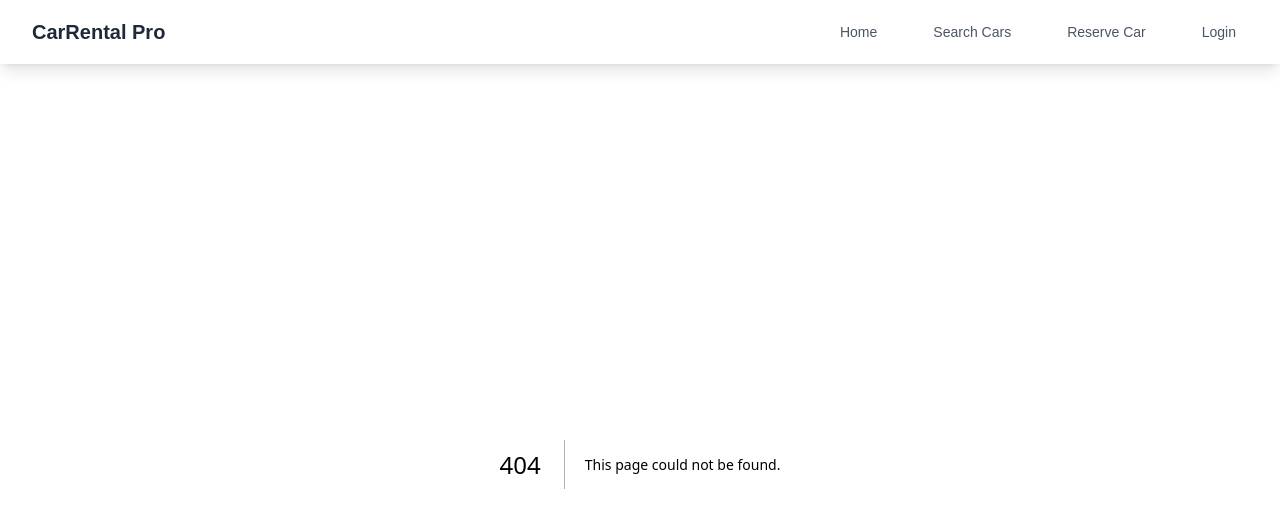
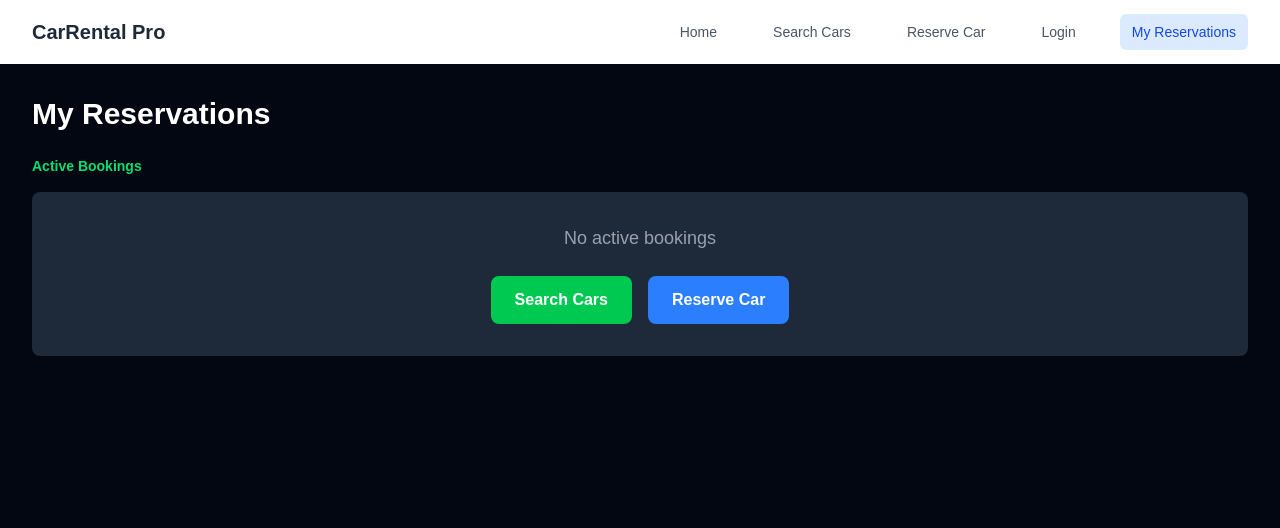
Before and after one commit to xrjvn/cp317a-group25-carrentalsystem, a Next.js app in the folder app/: page /reservations in a window 1280 px wide. Before the commit this address had no page. Shown: the top 528 px of the page. Built offline with nearby package versions, Linux system fonts and the light colour scheme.

Commit message:
Add reservations page with mock data and navigation updates

```diff
--- a/app/src/app/components/Navigation.tsx
+++ b/app/src/app/components/Navigation.tsx
@@ -11,6 +11,7 @@ export default function Navigation() {
     { href: '/search', label: 'Search Cars' },
     { href: '/reserve', label: 'Reserve Car' },
     { href: '/login', label: 'Login' },
+    { href: '/reservations', label: 'My Reservations' },
   ];
 
   return (
--- /dev/null
+++ b/app/src/app/data/mockReservations.ts
@@ -0,0 +1,63 @@
+export interface Reservation {
+  id: string;
+  name: string;
+  email: string;
+  carId: string;
+  pickupDate: string;
+  returnDate: string;
+  status: 'active' | 'completed' | 'cancelled';
+  bookingDate: string;
+}
+
+export const mockReservations: Reservation[] = [
+  {
+    id: 'RES001',
+    name: 'John Doe',
+    email: 'john.doe@email.com',
+    carId: '1',
+    pickupDate: '2025-11-10',
+    returnDate: '2025-11-15',
+    status: 'active',
+    bookingDate: '2025-11-01'
+  },
+  {
+    id: 'RES002',
+    name: 'Jane Smith',
+    email: 'jane.smith@email.com',
+    carId: '3',
+    pickupDate: '2025-11-20',
+    returnDate: '2025-11-25',
+    status: 'active',
+    bookingDate: '2025-11-02'
+  },
+  {
+    id: 'RES003',
+    name: 'Mike Johnson',
+    email: 'mike.j@email.com',
+    carId: '5',
+    pickupDate: '2025-10-15',
+    returnDate: '2025-10-20',
+    status: 'completed',
+    bookingDate: '2025-10-10'
+  },
+  {
+    id: 'RES004',
+    name: 'Sarah Williams',
+    email: 'sarah.w@email.com',
+    carId: '2',
+    pickupDate: '2025-09-01',
+    returnDate: '2025-09-05',
+    status: 'completed',
+    bookingDate: '2025-08-25'
+  },
+  {
+    id: 'RES005',
+    name: 'Tom Brown',
+    email: 'tom.brown@email.com',
+    carId: '7',
+    pickupDate: '2025-08-10',
+    returnDate: '2025-08-12',
+    status: 'cancelled',
+    bookingDate: '2025-08-05'
+  }
+];
--- /dev/null
+++ b/app/src/app/reservations/page.tsx
@@ -0,0 +1,86 @@
+'use client';
+
+import { useState } from 'react';
+import Link from 'next/link';
+import Image from 'next/image';
+import { mockReservations, Reservation } from '../data/mockReservations';
+import { mockCars } from '../data/mockCars';
+
+export default function ReservationsPage() {
+  // const [reservations] = useState(mockReservations);
+  const [reservations] = useState<Reservation[]>([]);
+
+  // Filter active bookings
+  const activeBookings = reservations.filter(r => r.status === 'active');
+  const completedBookings = reservations.filter(r => r.status === 'completed');
+  const cancelledBookings = reservations.filter(r => r.status === 'cancelled');
+
+  return (
+    <div className="min-h-screen bg-gray-950 text-white p-8">
+      <h1 className="text-3xl font-bold text-left mb-6">My Reservations</h1>
+
+      {/* Active Bookings Section */}
+      <section className="mb-8">
+        <h2 className="text-sm text-green-400 font-semibold text-left mb-4">Active Bookings</h2>
+
+        {activeBookings.length === 0 ? (
+          <div className="bg-gray-800 rounded-lg p-8 text-center">
+            <p className="text-gray-400 mb-6 text-lg">No active bookings</p>
+            <div className="flex gap-4 justify-center">
+              <Link href="/search" className="inline-block bg-green-500 hover:bg-green-600 text-white font-semibold px-6 py-3 rounded-lg transition-colors">
+                Search Cars
+              </Link>
+              <Link href="/reserve" className="inline-block bg-blue-500 hover:bg-blue-600 text-white font-semibold px-6 py-3 rounded-lg transition-colors">
+                Reserve Car
+              </Link>
+            </div>
+          </div>
+        ) : (
+
+          // Show bookings list
+          <div className="space-y-4">
+            {activeBookings.map((reservation) => {
+              const car = mockCars.find(c => c.id.toString() === reservation.carId);
+              if (!car) return null;
+
+              return (
+                <div key={reservation.id} className="bg-gray-800 rounded-lg p-4 flex items-center gap-4">
+                  <Image src={car.image} alt={`${car.make} ${car.model}`} width={100} height={60} className="rounded object-cover" />
+                  <div className="flex-1">
+                    <strong>{reservation.name}</strong> reserved{' '}
+                    <b>{car.make} {car.model}</b> ({car.year})<br />
+                    from {reservation.pickupDate} → {reservation.returnDate} (${car.pricePerDay}/day)
+                  </div>
+                </div>
+              );
+            })}
+          </div>
+        )}
+      </section>
+
+      {/* Cancelled Bookings Section */}
+      {cancelledBookings.length > 0 && (
+        <section>
+          <h2 className="text-sm text-red-400 font-semibold text-left mb-4">Cancelled Bookings</h2>
+          <div className="space-y-4">
+            {cancelledBookings.map((reservation) => {
+              const car = mockCars.find(c => c.id.toString() === reservation.carId);
+              if (!car) return null;
+
+              return (
+                <div key={reservation.id} className="bg-gray-800 rounded-lg p-4 flex items-center gap-4 opacity-50">
+                  <Image src={car.image} alt={`${car.make} ${car.model}`} width={100} height={60} className="rounded object-cover" />
+                  <div className="flex-1">
+                    <strong>{reservation.name}</strong> reserved{' '}
+                    <b>{car.make} {car.model}</b> ({car.year})<br />
+                    from {reservation.pickupDate} → {reservation.returnDate} (${car.pricePerDay}/day)
+                  </div>
+                </div>
+              );
+            })}
+          </div>
+        </section>
+      )}
+    </div>
+  );
+}
```
